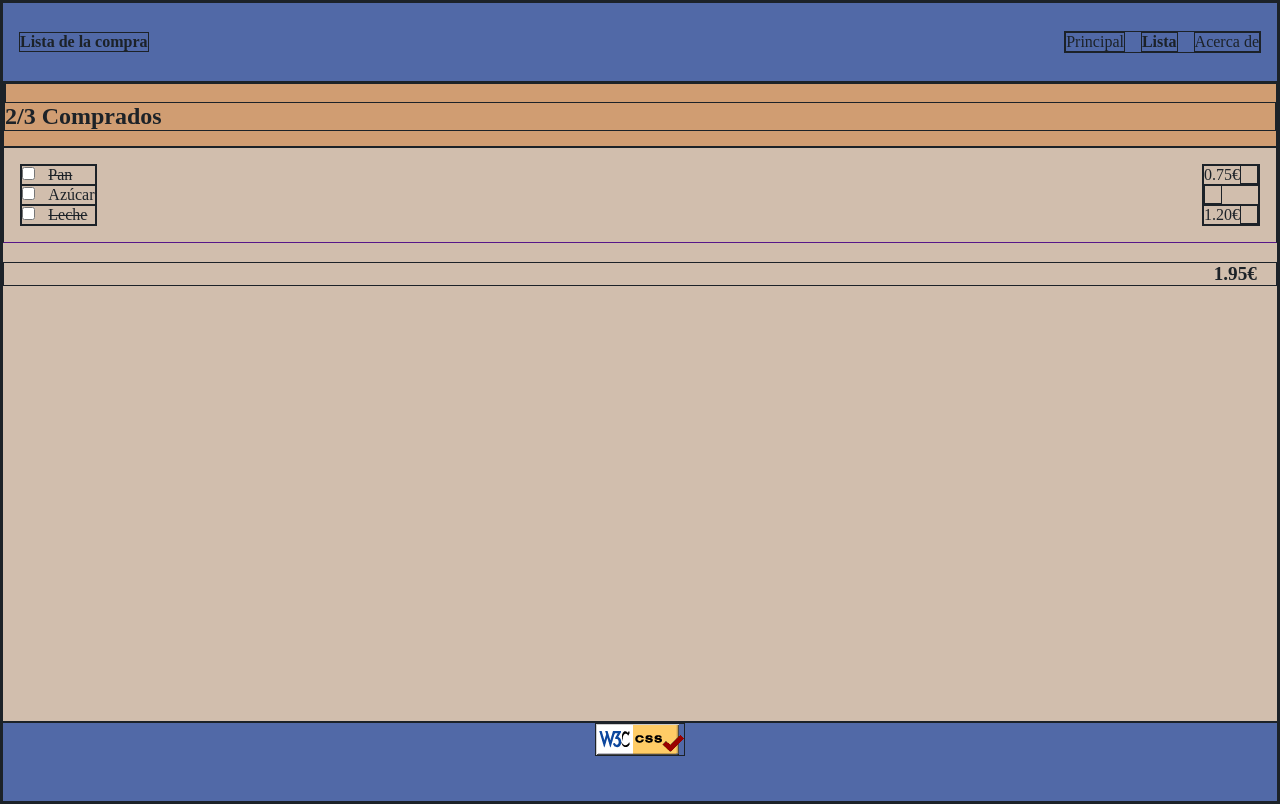
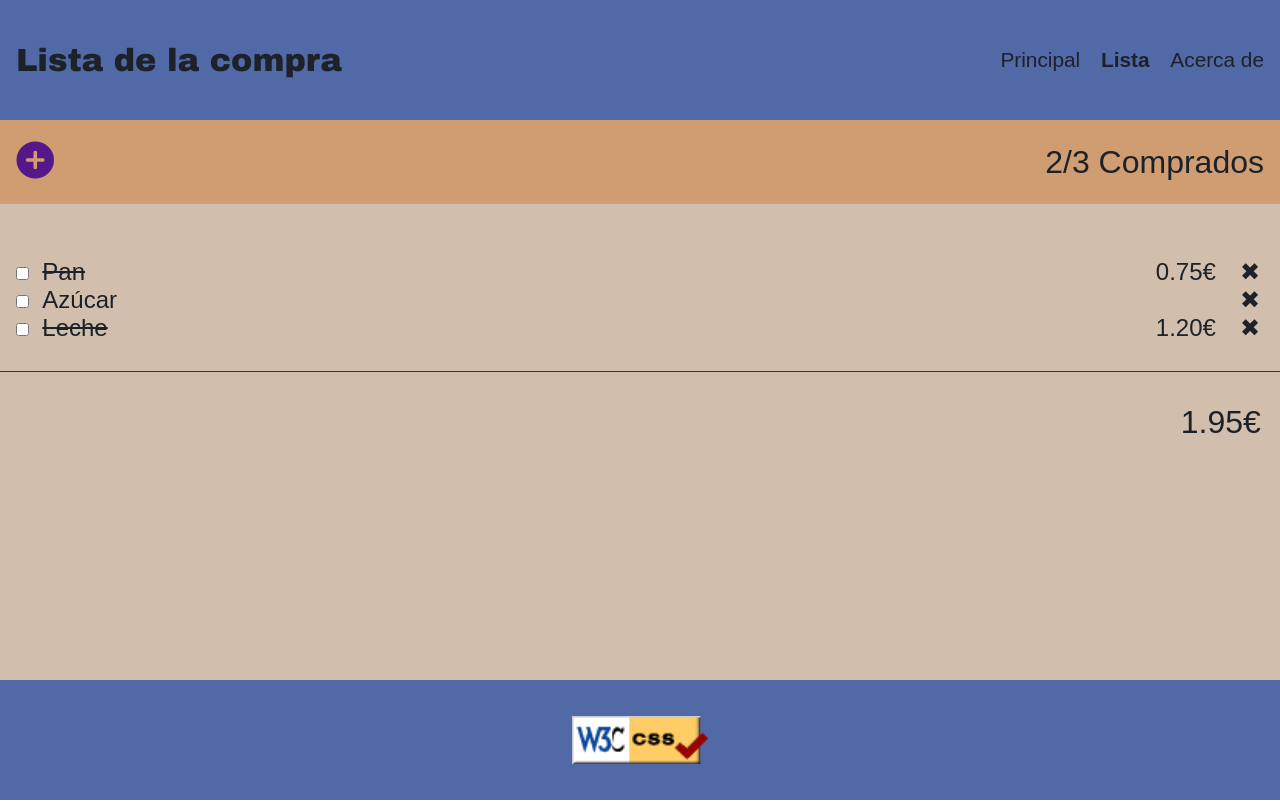
Before and after one commit to Jmonmany/202210-W2-javi-monmany, a website: page index.html in a window 1280 px wide. Drawn offline with Linux system fonts and the light colour scheme.

Commit message:
fistHTML-index finished

```diff
--- a/Assets/style.css
+++ b/Assets/style.css
@@ -2,30 +2,42 @@
     box-sizing: border-box;
     margin: 0;
     color: var(--color-font);
-    text-decoration: none;
-    border: solid 1px
+    font-family: Arial, Helvetica, sans-serif;
+    border: solid px;
 }
 
 :root {
-    --color-headfoot: rgb(81,105,167);
-    --color-primary: rgb(209,190,173);
-    --color-secondary: rgb(208,157,114);
-    --color-hover: rgb(213,96,9);
-    --color-button: rgb(86,23,137);
-    --color-border: rgb(131,128,123);
-    --color-font: rgb(28,34,40);
+    --color-headfoot: rgb(81, 105, 167);
+    --color-primary: rgb(209, 190, 173);
+    --color-secondary: rgb(208, 157, 114);
+    --color-hover: rgb(213, 96, 9);
+    --color-button: rgb(86, 23, 137);
+    --color-border: rgb(131, 128, 123);
+    --color-font: rgb(28, 34, 40);
 }
-body>header {
+body > header {
     padding-inline: 1em;
     align-items: center;
     display: flex;
     flex-direction: row;
     justify-content: space-between;
-    height: 10vh;
+    height: 15vh;
 }
 
 h1 {
-    font-size: 1em;
+    font-weight: bolder;
+    font-size: 2em;
+    font-family: Arial black;
+}
+
+h4 {
+    text-decoration: none !important;
+    font-weight: lighter;
+}
+
+h5 {
+    font-weight: lighter;
+    font-size: 2em;
 }
 
 nav {
@@ -39,23 +51,49 @@ nav :nth-child(2n) {
     font-weight: bold;
 }
 
-body>header, footer {
+nav a {
+    font-size: 1.3em;
+}
+
+body > header,
+footer {
     background-color: var(--color-headfoot);
 }
 
 section {
     background-color: var(--color-primary);
-    height: 80vh;
+    height: 70vh;
 }
 
 section header {
-    height: 10%;
+    padding-inline: 1em;
+    display: flex;
+    align-items: center;
+    justify-content: space-between;
+    height: 15%;
     background-color: var(--color-secondary);
 }
 
-label *{
-    padding-left: 1em;
+label {
+    width: 100vw;
+    display: flex;
+    align-items: center;
+    justify-content: space-between;
+    padding-right: 1.5em;
+}
 
+label :hover {
+    cursor: pointer;
+    color: var(--color-hover);
+}
+
+p {
+    text-decoration: line-through;
+}
+
+h3 {
+    font-weight: lighter;
+    font-size: 1em;
 }
 
 input {
@@ -63,36 +101,48 @@ input {
 }
 
 main {
+    height: 30%;
     font-size: medium;
     padding: 1em;
     display: flex;
+    align-items: center;
     flex-direction: row;
     justify-content: space-between;
     border-bottom: solid 1px var(--color-button);
 }
-section>div {
+section > div {
     margin-top: 1em;
-    font-weight: bold;
-    font-size: larger;
-    padding-inline: 1em;
+    font-size: 2em;
+    padding-right: 0.6em;
     text-align: end;
 }
-main>div {
+main div {
+    padding-top: 1em;
     display: flex;
     flex-direction: column;
-    height: 40%;
+    font-size: 1.5em;
 }
 
-main :first-child :nth-child(2n+1) {
-    text-decoration: line-through;
+div h4::after {
+    margin-left: 1em;
+    content: '✖';
+}
+
+div h4 {
+    text-align: end;
 }
 
 footer {
-
-    text-align: center;
-    height: 10vh;
+    display: flex;
+    align-items: center;
+    justify-content: center;
+    height: 15vh;
 }
 
 footer img {
+    height: 3em;
+}
 
+a img {
+    height: 2.4em;
 }
--- a/index.html
+++ b/index.html
@@ -12,30 +12,34 @@
         <header>
             <h1>Lista de la compra</h1>
             <nav>
-                <a href="">Principal</a>
-                <a href="">Lista</a>
-                <a href="">Acerca de</a>
+                <a>Principal</a>
+                <a>Lista</a>
+                <a>Acerca de</a>
             </nav>
         </header>
         <section>
             <header>
-                <a href=""></a>
-                <h2>2/3 Comprados</h2>
+                <a href="Assets/index.html"
+                    ><img src="Assets/plus-icon-vector.png" alt="Sum icon"
+                /></a>
+                <h5>2/3 Comprados</h5>
             </header>
             <main>
                 <div>
-                    <label><input type="checkbox"/>Pan</label>
+                    <label
+                        ><p><input type="checkbox" />Pan</p>
+                        <h4>0.75€</h4></label
+                    >
 
-                    <label><input type="checkbox"/>Azúcar</label>
+                    <label
+                        ><h3><input type="checkbox" />Azúcar</h3>
+                        <h4></h4
+                    ></label>
 
-                    <label><input type="checkbox"/>Leche</label>
-                </div>
-                <div>
-                    <label>0.75€<i></i></label>
-
-                    <label><i></i></label>
-
-                    <label>1.20€<i></i></label>
+                    <label
+                        ><p><input type="checkbox" />Leche</p>
+                        <h4>1.20€</h4></label
+                    >
                 </div>
             </main>
             <div>1.95€</div>
```
Also changed, not shown: Assets/index.html (+2 -2 lines), Assets/plus-icon-vector.png (added), readme.md.
